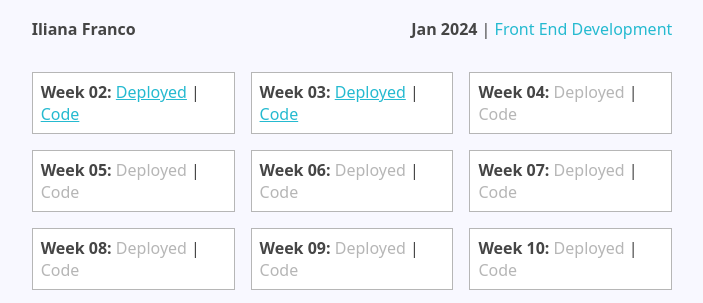
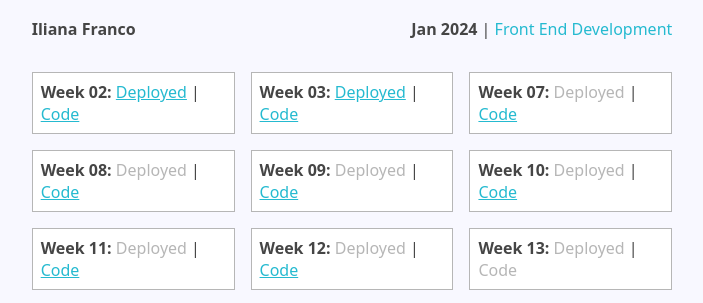
Before and after one commit to illzie/promineotech-coursework, a website: page index.html in a window 1280 px wide. Shown: the part 617-920 px from the top of the page, without its empty margins (288-991 px from the left). Drawn offline with Linux system fonts and the light colour scheme.

Commit message:
Updated Links

```diff
--- a/index.html
+++ b/index.html
@@ -27,49 +27,34 @@
                 <a href= "https://github.com/illzie/week-03" class="git-code">Code</a>
             </li>
             <li class="week-link">
-                <strong>Week 04:</strong>
-                <a class="git-page">Deployed</a>  <span>|</span>
-                <a class="git-code">Code</a>
-            </li>
-            <li class="week-link">
-                <strong>Week 05:</strong>
-                <a class="git-page">Deployed</a>  <span>|</span>
-                <a class="git-code">Code</a>
-            </li>
-            <li class="week-link">
-                <strong>Week 06:</strong>
-                <a class="git-page">Deployed</a>  <span>|</span>
-                <a class="git-code">Code</a>
-            </li>
-            <li class="week-link">
                 <strong>Week 07:</strong>
                 <a class="git-page">Deployed</a>  <span>|</span>
-                <a class="git-code">Code</a>
+                <a href="https://github.com/illzie/week-07" class="git-code">Code</a>
             </li>
             <li class="week-link">
                 <strong>Week 08:</strong>
                 <a class="git-page">Deployed</a>  <span>|</span>
-                <a class="git-code">Code</a>
+                <a href="https://github.com/illzie/week-08" class="git-code">Code</a>
             </li>
             <li class="week-link">
                 <strong>Week 09:</strong>
                 <a class="git-page">Deployed</a>  <span>|</span>
-                <a class="git-code">Code</a>
+                <a href="https://github.com/illzie/week-09" class="git-code">Code</a>
             </li>
             <li class="week-link">
                 <strong>Week 10:</strong>
                 <a class="git-page">Deployed</a>  <span>|</span>
-                <a class="git-code">Code</a>
+                <a href="https://github.com/illzie/week-10" class="git-code">Code</a>
             </li>
             <li class="week-link">
                 <strong>Week 11:</strong>
                 <a class="git-page">Deployed</a>  <span>|</span>
-                <a class="git-code">Code</a>
+                <a href="https://github.com/illzie/week-11" class="git-code">Code</a>
             </li>
             <li class="week-link">
                 <strong>Week 12:</strong>
                 <a class="git-page">Deployed</a>  <span>|</span>
-                <a class="git-code">Code</a>
+                <a href="https://github.com/illzie/week-12" class="git-code">Code</a>
             </li>
             <li class="week-link">
                 <strong>Week 13:</strong>
```
